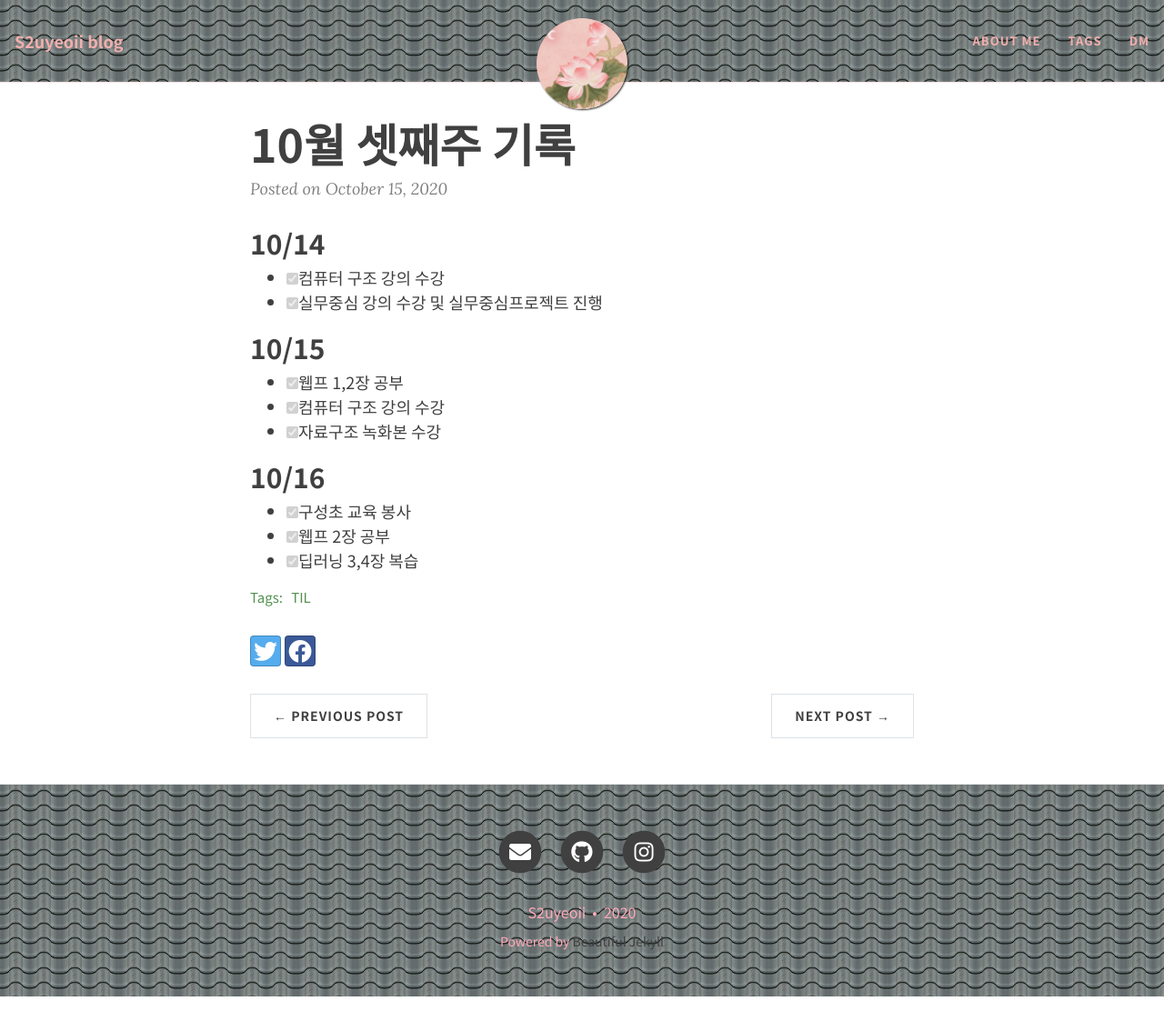
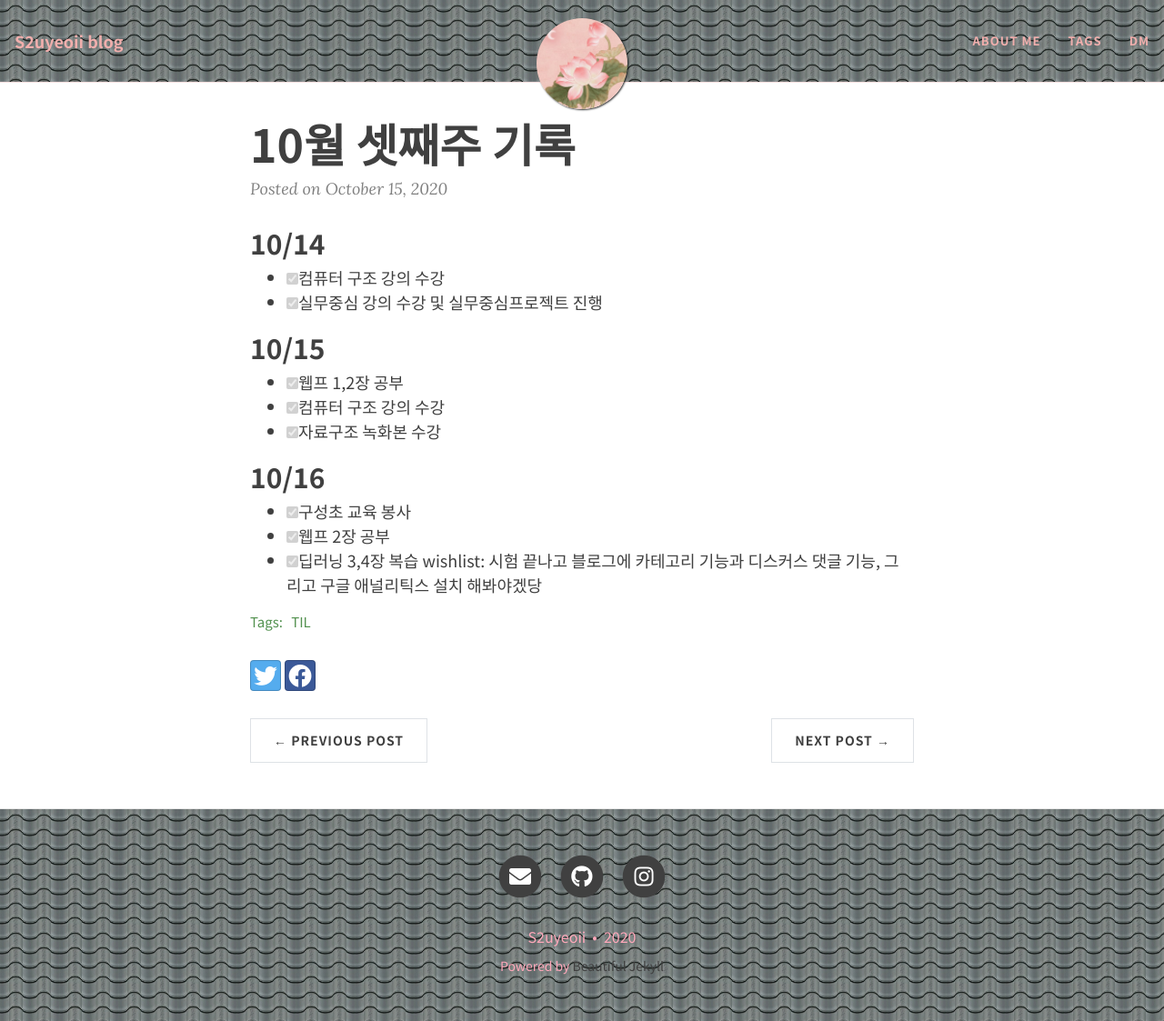
Before and after one commit to yeoneed/yeoneed.github.io, a Jekyll site: the page built from _posts/2020-10-15-10월3주.md, in a window 1280 px wide and 1123 px high. Shown: the whole window at 91% size. Built offline with Jekyll 4.4.1, drawn with Linux system fonts in a browser that asks for light colours; nearby versions of some CDN libraries; some web fonts are replaced.

Commit message:
Update 2020-10-15-10월3주.md

```diff
--- a/_posts/2020-10-15-10월3주.md
+++ b/_posts/2020-10-15-10월3주.md
@@ -22,3 +22,4 @@ tags: [TIL]
 - [x] 구성초 교육 봉사
 - [x] 웹프 2장 공부
 - [x] 딥러닝 3,4장 복습
+wishlist: 시험 끝나고 블로그에 카테고리 기능과 디스커스 댓글 기능, 그리고 구글 애널리틱스 설치 해봐야겠당
```
